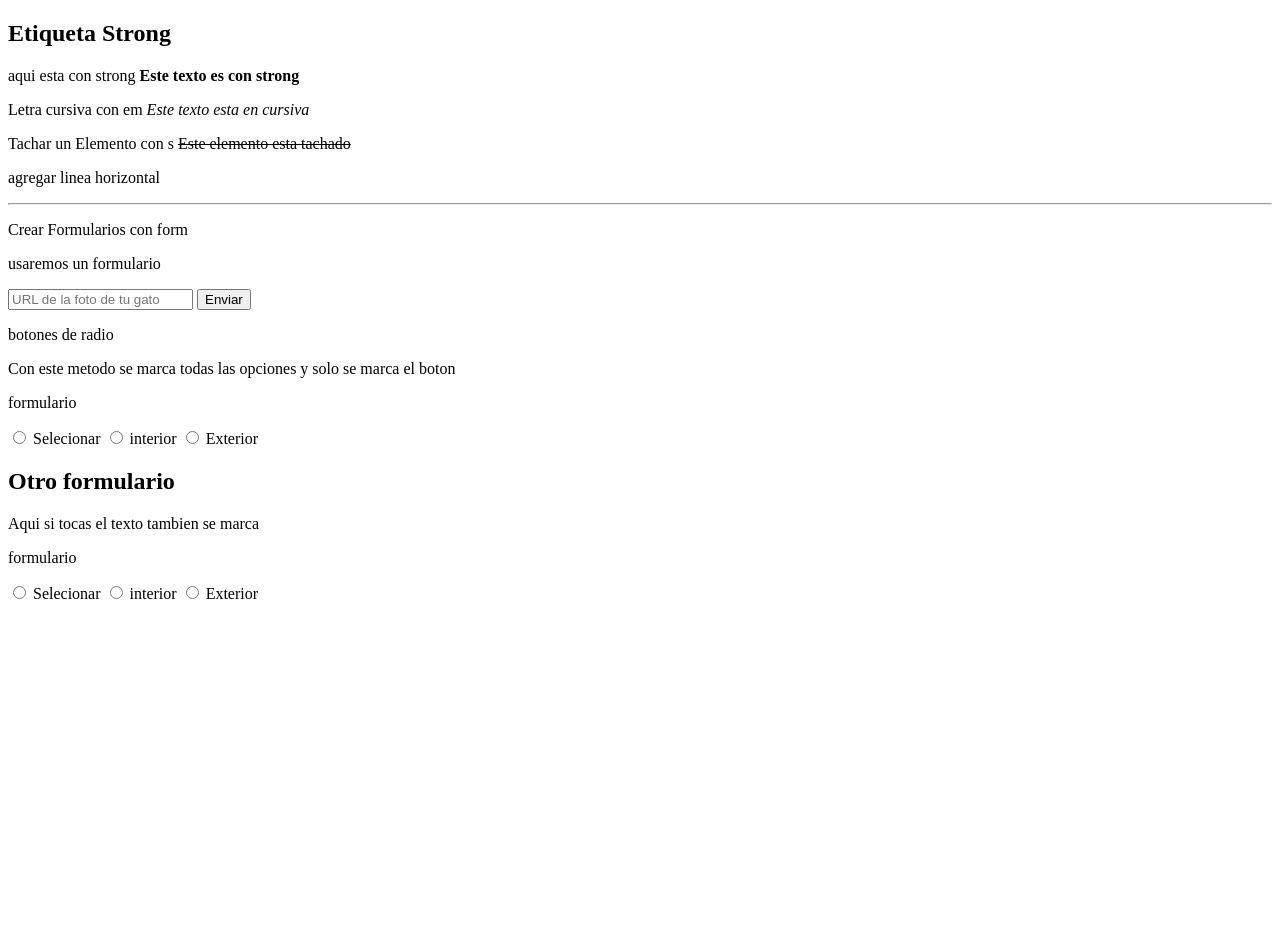
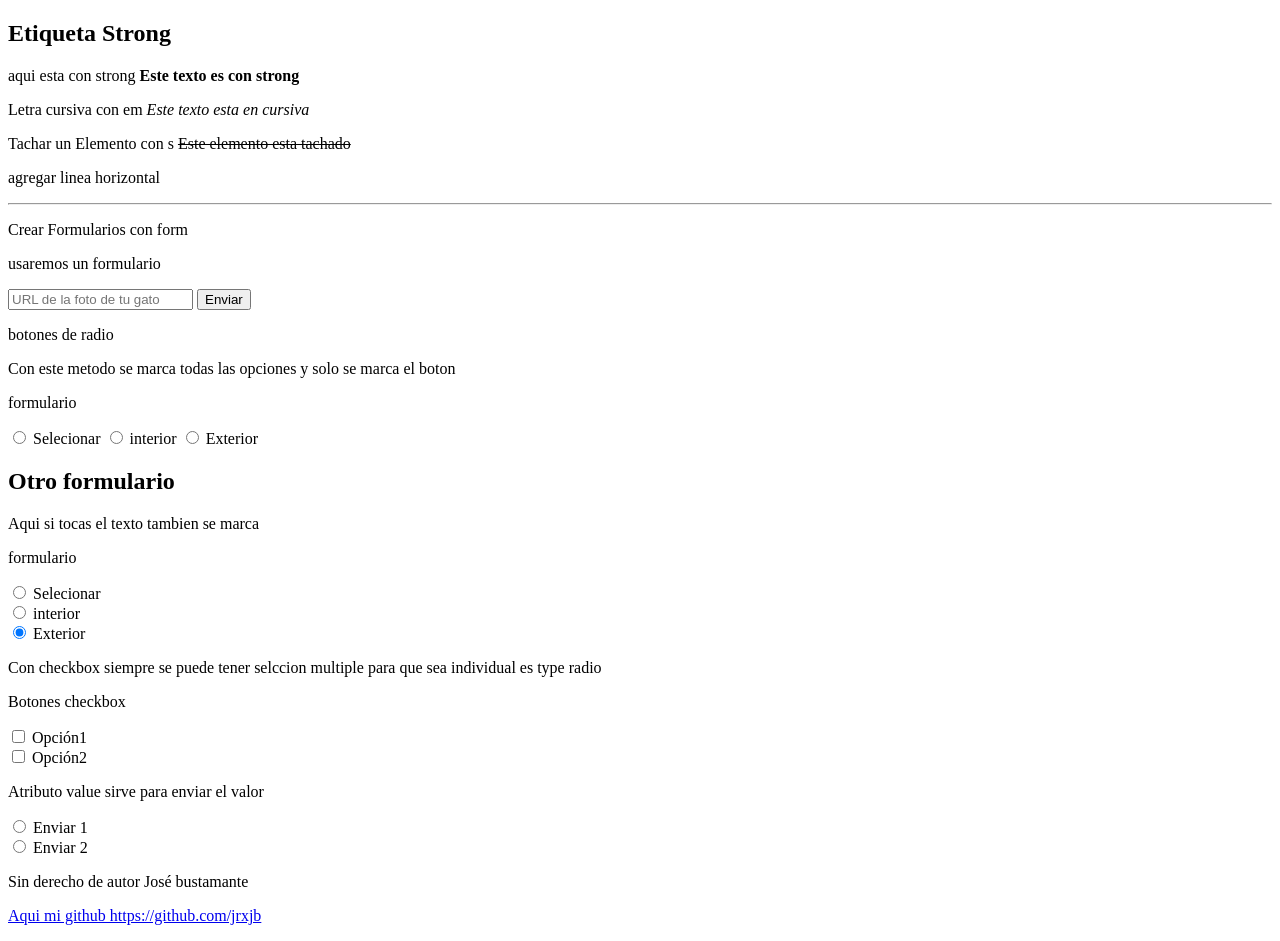
Before and after one commit to jrxjb/Recursos-HTML, a plain HTML site: page index2.html in a window 1280 px wide. Before the commit the page ends 800 px from the top, so only its background shows below. Drawn offline with Linux system fonts and the light colour scheme.

Commit message:
estudios div, checkbox, footer

```diff
--- a/index2.html
+++ b/index2.html
@@ -1,7 +1,9 @@
 <!DOCTYPE html>
 
 <html lang="es">
+<main>
     <!-- Usando la etiqueta strong -->
+
 <H2> Etiqueta Strong</H2>
 
 <p> aqui esta con strong <strong>Este texto es con strong</strong></p>
@@ -32,15 +34,47 @@ botones de radio
     <input type="radio"> interior
     <input type="radio"> Exterior
 </form>
+<div>
     <h2>Otro formulario</h2>
     <form>
         <!-- Con name se crea un grupo de radio y de esa manera se escoje uno solo  -->
+        <!-- Para hacer los saltos de linear se usa br -->
         <p> Aqui si tocas el texto tambien se marca </p>
         <p>formulario</p>
         <label for="Selecionar"> <input id="Selecionar"type="radio" name="botones1"> Selecionar </label>
+        <br>
         <label for="interior">   <input id="interior"  type="radio" name="botones1"> interior   </label>
-    <label for="Exterior">   <input id="Exterior"  type="radio" name="botones1"> Exterior   </label>
+        <br>
+        <!-- con el atributo checked se eda una opcion marcada  -->
+        <label for="Exterior">   <input id="Exterior"  type="radio" name="botones1" checked> Exterior   </label>
     </form>
+
+    <!-- Botones checkbox -->
+
+    <form>
+        <p>Con checkbox siempre se puede tener selccion multiple para que sea individual es type radio </p>
+        <p>Botones checkbox</p>
+        <label for="Opcion1"> <input id="Opcion1" type="checkbox" name="BotonesCB"> Opción1</label>
+        <br>
+        <label for="Opcion2"> <input id="Opcion2" type="checkbox" name="BotonesCB"> Opción2</label>
+    </form>
+    <form>
+        <p>Atributo value sirve para enviar el valor</p>
+        <label for="enviar1"> <input id="enviar1" type="radio" name="BotonesEv" value="envia1" > Enviar 1</label>
+        <br>
+        <label for="enviar2"> <input id="enviar2" type="radio" name="BotonesEv" value="enviar2" > Enviar 2</label>
+
+    </form>
+</div>
+</main>
+<!-- pie de pagina -->
+<footer>
+         <p>Sin derecho de autor José bustamante
+         </p>
+         <p>
+         <a href="https://github.com/jrxjb" target="_blank" rel = "noopener noreferrer">Aqui mi github https://github.com/jrxjb</a>
+        </p>
+</footer>
 
 
 </html>
```
Also changed, not shown: index3.html (added, +15 -0 lines). Lines whose indentation alone changed are shown as unchanged.
